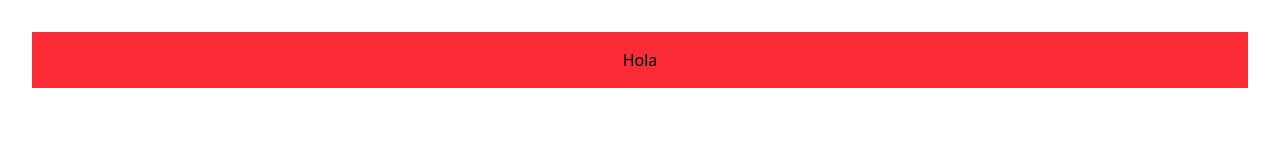
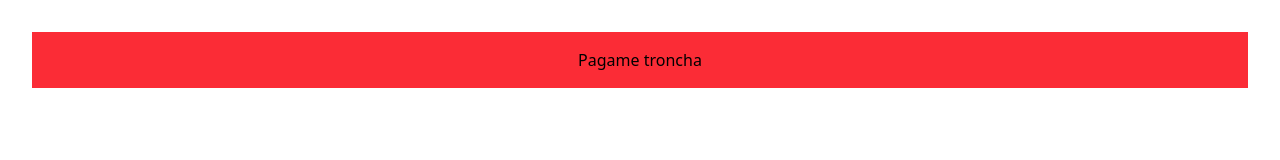
Before and after one commit to afordigital/jardin-de-calabazas, a React (Vite) app: page / in a window 1280 px wide. Shown: the top 160 px of the page. Built offline with nearby package versions, Linux system fonts and the light colour scheme.

Commit message:
added navbar

```diff
--- a/src/App.tsx
+++ b/src/App.tsx
@@ -1,7 +1,7 @@
 import "./App.css";
 
 function App() {
-  return <div className="p-4 bg-red-500 text-blue-5 border-amber">Hola</div>;
+  return <div className="p-4 bg-red-500 text-blue-5 border-amber">Pagame troncha</div>;
 }
 
 export default App;
```
